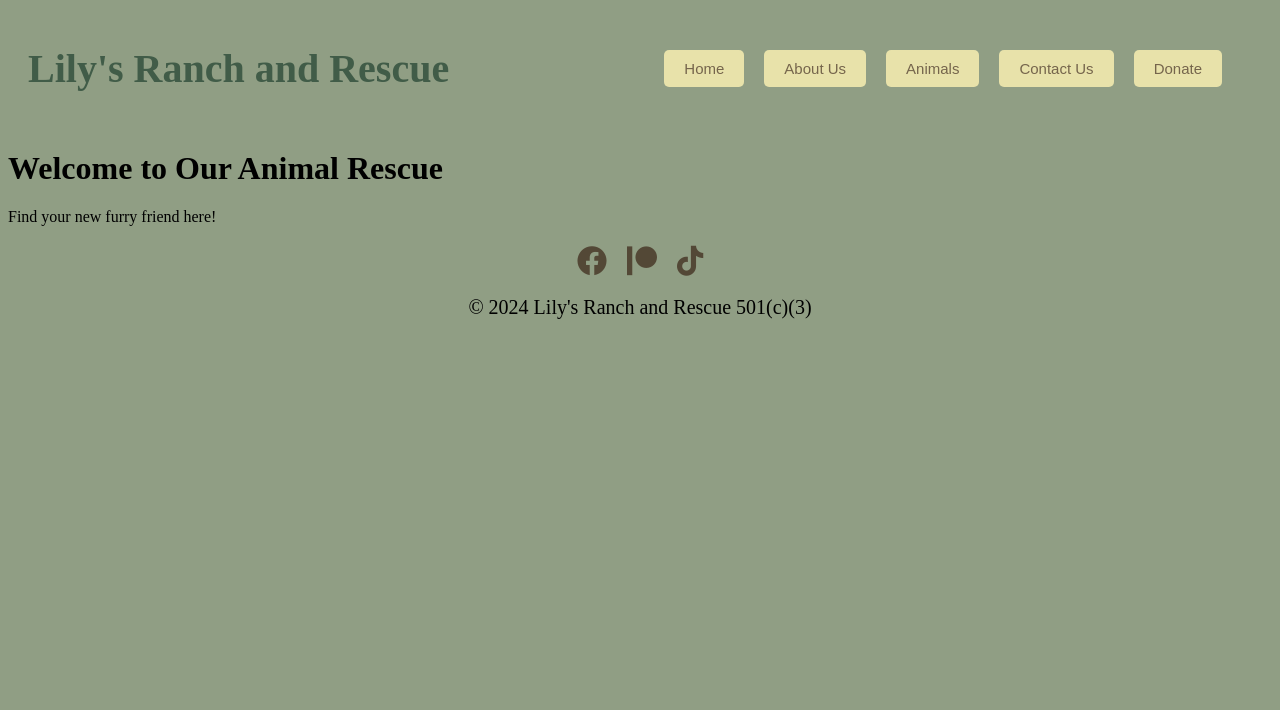
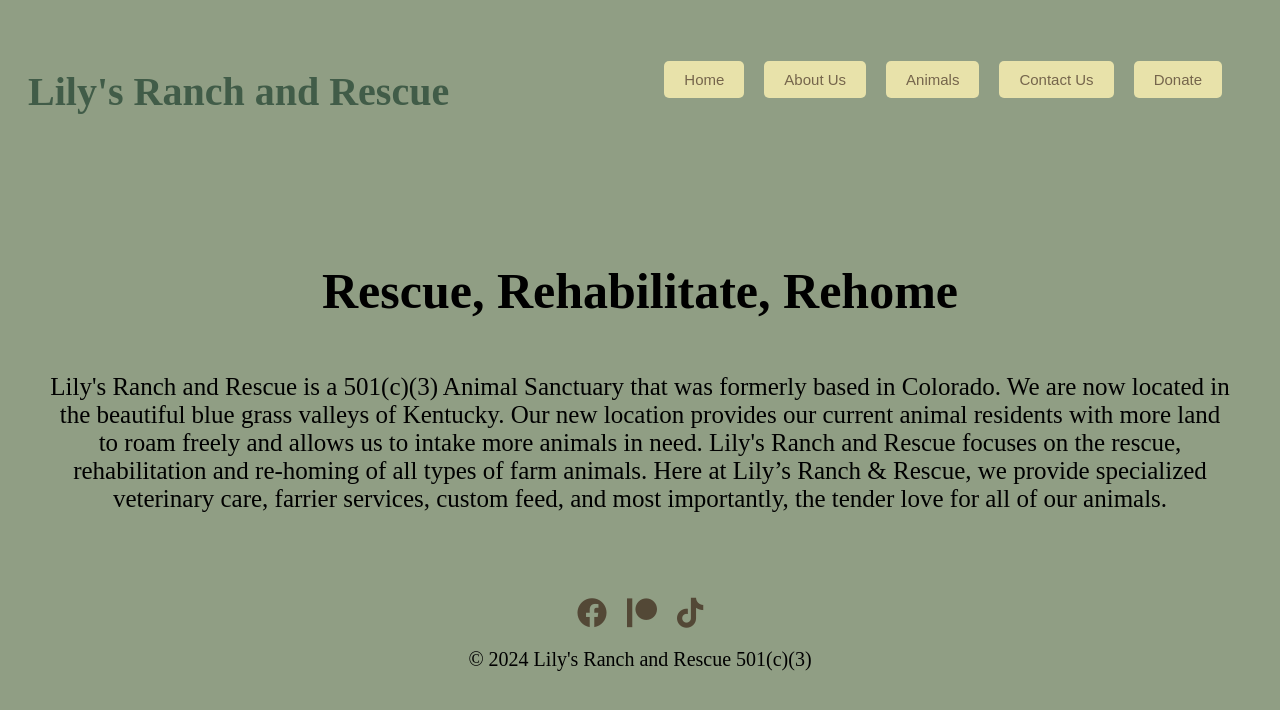
Before and after one commit to coltondane/ranch_rescue, a React (Vite) app in the folder animal-rescue/: page / in a window 1280 px wide. Shown: the top 710 px of the page. Built offline with nearby package versions, Linux system fonts and the light colour scheme.

Commit message:
adding some sample content

```diff
--- a/animal-rescue/src/pages/Home.jsx
+++ b/animal-rescue/src/pages/Home.jsx
@@ -1,11 +1,12 @@
 // HomePage.js
 import React from 'react';
+import '../style/home.css';
 
 const HomePage = () => {
   return (
-    <div>
-      <h1>Welcome to Our Animal Rescue</h1>
-      <p>Find your new furry friend here!</p>
+    <div className='content'>
+      <h1>Rescue, Rehabilitate, Rehome</h1>
+      <p>Lily's Ranch and Rescue is a 501(c)(3) Animal Sanctuary that was formerly based in Colorado. We are now located in the beautiful blue grass valleys of Kentucky. Our new location provides our current animal residents  with more land to roam freely and allows us to intake more animals in need. Lily's Ranch and Rescue focuses on the rescue, rehabilitation and re-homing of all types of farm animals. Here at Lily’s Ranch & Rescue, we provide specialized veterinary care, farrier services, custom feed, and most importantly, the tender love for all of our animals.</p>
     </div>
   );
 }
--- /dev/null
+++ b/animal-rescue/src/style/home.css
@@ -0,0 +1,25 @@
+/* styling for home page */
+
+.content {
+    max-height: 80vh;
+    overflow-y: auto;
+    display: flex;
+    flex-direction: column;
+    justify-content: center;
+    align-items: center;
+    margin-top: 10px;
+    padding: 20px;
+}
+h1 {
+    text-align: center;
+    font-size: 50px;
+    color: #000000;
+    margin-top: 50px;
+}
+
+p {
+    text-align: center;
+    font-size: 25px;
+    color: #000000;
+    margin-top: 20px;
+}
```
